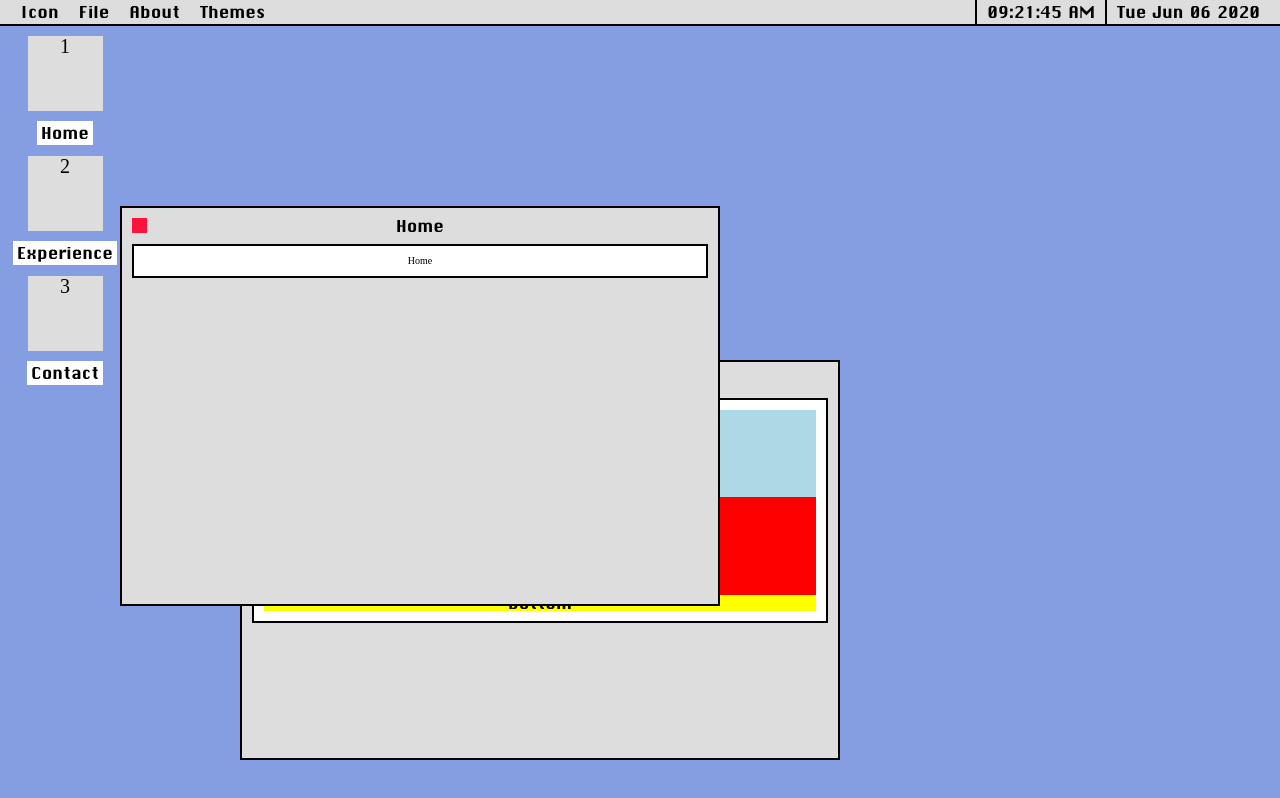
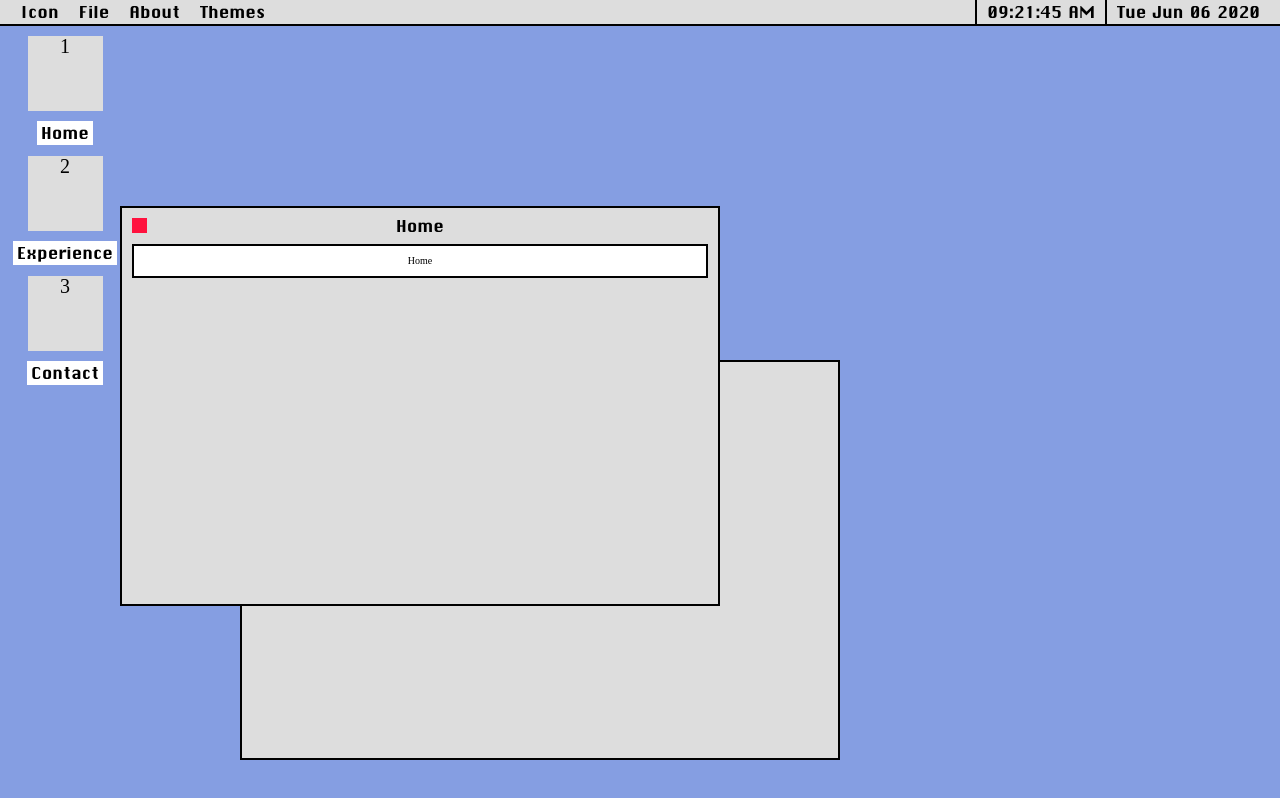
Before and after one commit to eagleeyejack/jackdavidevans-4, a Nuxt app: page / in a window 1280 px wide. Built offline with nearby package versions, Linux system fonts and the light colour scheme.

Commit message:
System window

```diff
--- a/components/Dropdown.vue
+++ b/components/Dropdown.vue
@@ -2,7 +2,7 @@
 	<ul class="dropdown-menu">
 		<li v-for="option in options" :key="option.title">
 			<a v-if="option.link" :href="option.link" target="_blank">{{ `${option.title}` }}</a>
-			<button v-else @click="option.passedFunc">{{ `${option.title}` }}</button>
+			<button v-else @click="option.passedFunc(option.title.toLowerCase())">{{ `${option.title}` }}</button>
 		</li>
 	</ul>
 </template>
@@ -46,6 +46,7 @@ export default Vue.extend({
 
 	li {
 		padding: var(--space-tiny);
+		cursor: pointer;
 
 		button {
 			border: 0;
@@ -55,6 +56,7 @@ export default Vue.extend({
 			font-size: 16px;
 			font-family: chicago;
 			background: transparent;
+			cursor: pointer;
 
 			&:focus {
 				outline: none;
--- a/components/Header.vue
+++ b/components/Header.vue
@@ -6,12 +6,11 @@
 			<li title="About" class="list-item" @mouseenter="mouseEnter" @mouseleave="mouseLeave">About</li>
 			<li title="Themes" class="list-item">Themes</li>
 		</ul>
-		<!-- v-bind  -->
 		<Dropdown
 			v-show="dropdown['file'] === 1"
 			title="File"
 			:style="{ left: leftXOption + 'px' }"
-			:options="[{ title: 'System', passedFunc: jacko }]"
+			:options="[{ title: 'System', passedFunc: openWindow }]"
 			@mouseover.native="open('file')"
 			@mouseleave.native="close('file')"
 		/>
@@ -29,7 +28,7 @@
 			@mouseover.native="open('about')"
 			@mouseleave.native="close('about')"
 		/>
-		<Window title="System" :index="2" :visible="windows.system" :close="close">
+		<Window title="System" :index="2" :visible="windows.system" :close="closeWindow">
 			<System />
 		</Window>
 
@@ -79,8 +78,11 @@ export default Vue.extend({
 		close(name: string) {
 			Vue.set(this.dropdown, name, 0)
 		},
-		jacko() {
-			console.log("he")
+		openWindow(name: string) {
+			Vue.set(this.windows, name, 1)
+		},
+		closeWindow(name: string) {
+			Vue.set(this.windows, name, 0)
 		},
 		mouseEnter(e: any) {
 			this.dropdown = {
--- a/components/System.vue
+++ b/components/System.vue
@@ -31,7 +31,6 @@
 				</ul>
 			</div>
 		</div>
-		<div class="system__bottom">bottom</div>
 	</div>
 </template>
 
@@ -65,7 +64,6 @@ export default Vue.extend({
 
 <style lang="scss">
 .system {
-	background: lightblue;
 	display: flex;
 	flex-direction: column;
 	height: 100%;
@@ -76,7 +74,6 @@ export default Vue.extend({
 	}
 
 	&__middle {
-		background: red;
 		padding: 10px 0;
 	}
 	&__bottom {
--- a/components/Window.vue
+++ b/components/Window.vue
@@ -10,7 +10,7 @@
 		<div class="window__inner">
 			<button class="window__close" @click="close(title.toLowerCase())" />
 			<div class="window__title">{{ title }}</div>
-			<div class="window__contents">
+			<div :class="getClass()">
 				<slot></slot>
 			</div>
 			<div class="resizer top-left" />
@@ -66,6 +66,13 @@ export default Vue.extend({
 		dragItems.methods.dragElement(this.$el)
 		resizeDiv.methods.resizeDiv(`#${this.title.toLowerCase()}`)
 		this.localVisible = this.visible
+	},
+	methods: {
+		getClass() {
+			return {
+				window__contents: this.title !== "System"
+			}
+		}
 	}
 })
 </script>
```
